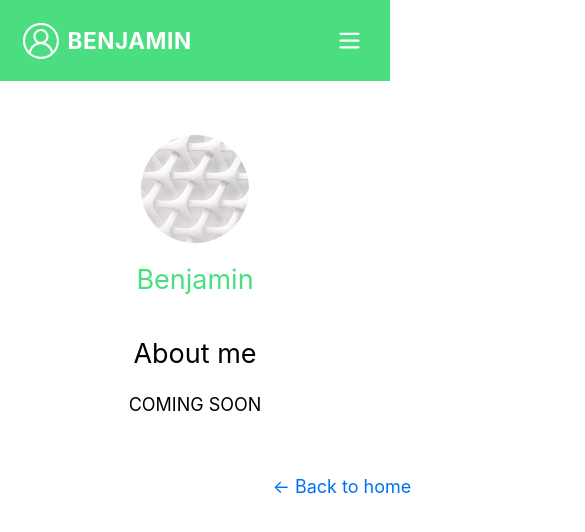
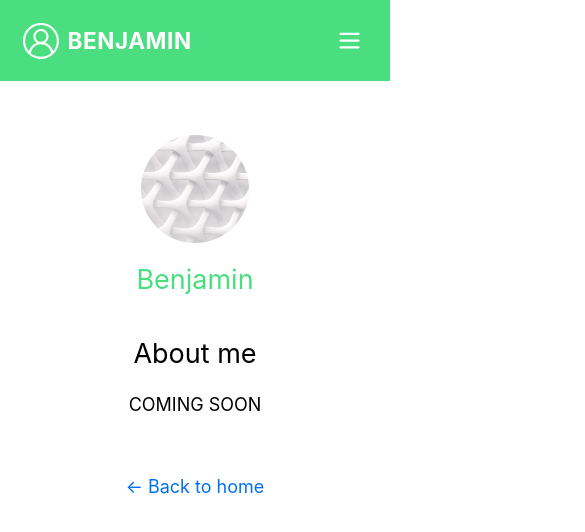
Before and after one commit to Benji377/home, a Next.js app: page /about in a window 390 px wide. Shown: the top 532 px of the page, 585 px wide, since content can reach past the window. Built offline with nearby package versions, Linux system fonts and the light colour scheme.

Commit message:
Mobile adjustements

```diff
--- a/components/layout.module.css
+++ b/components/layout.module.css
@@ -11,7 +11,7 @@
 
 .backToHome {
   margin: 3rem 0 0;
-  width: 36rem;
+  max-width: 36rem;
   display: flex;
   flex-direction: column;
   align-items: center;
```
